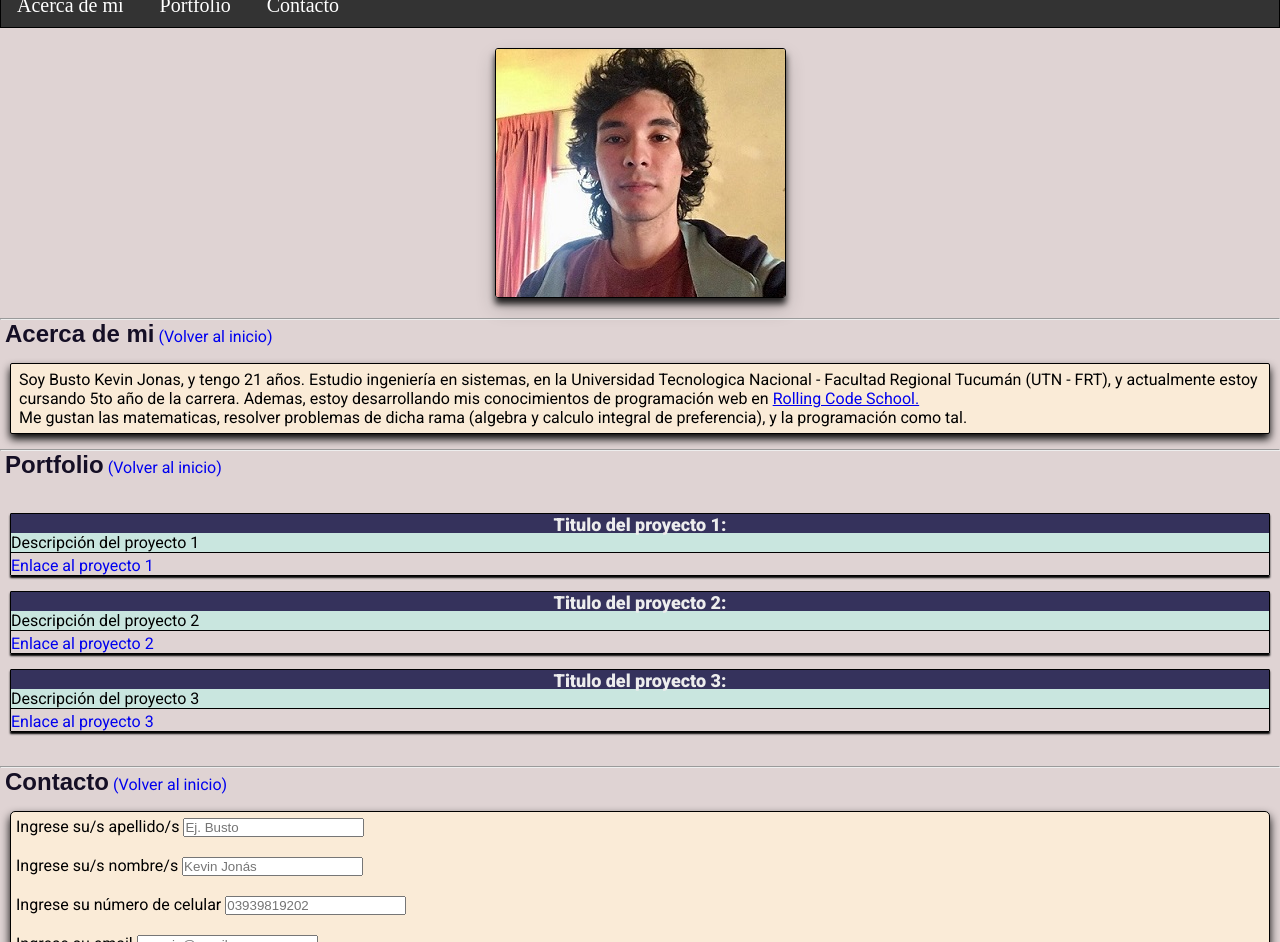
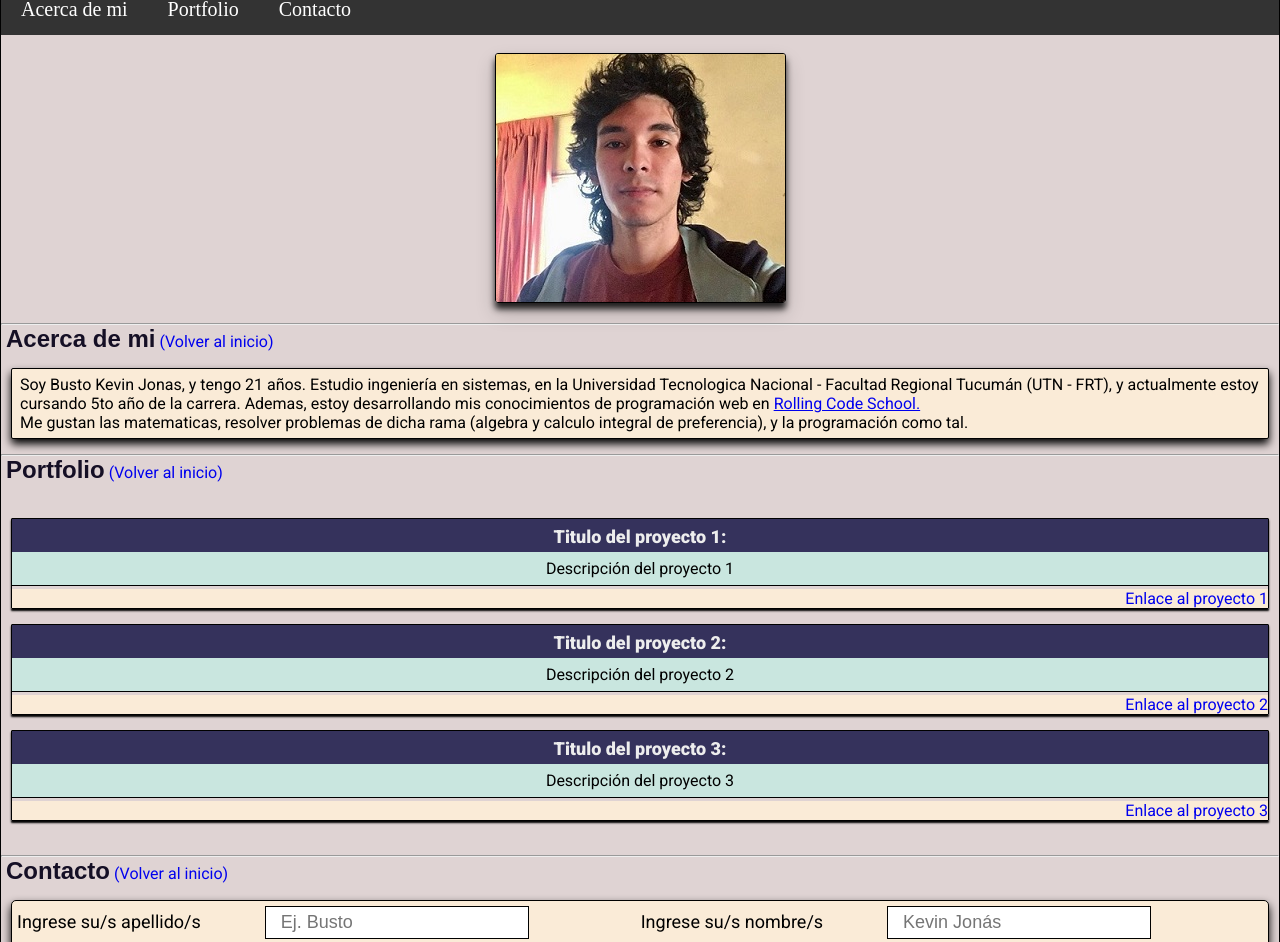
Before and after one commit to JonasBusto/Portfolio---Busto-Kevin-Jonas, a plain HTML site: page Portfolio/index.html in a window 1280 px wide. Shown: the part 55-997 px from the top of the page. Drawn offline with Linux system fonts and the light colour scheme.

Commit message:
Update style.css

```diff
--- a/Portfolio/css/style.css
+++ b/Portfolio/css/style.css
@@ -6,10 +6,15 @@
 
 body {
     background-color: #DFD3D3;
+    border: 1px solid black;
 }
 
 body>main {
     font-family: 'roboto';
+}
+
+h1 {
+    background-color: #aba7e4;
 }
 
 #adm{
@@ -41,29 +46,26 @@ body>main {
 #nav {
     font-family: 'Times New Roman', Times, serif;
     list-style-type: none; /*quita el puntito de los items*/
-    margin: 0;
-    padding-top: 10px;
-    padding-bottom: 10px;
-    padding-left: 0px;
     background-color: #333;
-    border: solid 1px;
-    margin-bottom: 20px;
+    display: flex;
+    margin-bottom: 18px;
 }
 
 #nav>li>a:hover {
-    color:#fdeb4c;
+    color:#000000;
+    background-color: #ffffff;
 }
 
 #nav>li {
-    display: inline;
+    display: flex;
 }
 
 #nav>li>a {
     color: white; /*color del texto*/
     text-align: center; /*centra el texto*/
-    padding: 14px 16px;
     text-decoration: none;  /*quita la linea sobre el link-texto*/
     font-size: 20px;
+    padding: 14px 20px;
 }
 
 
@@ -80,9 +82,6 @@ body>main {
     /*fin de centrado de imagen*/
 }
 
-#perfil>img:hover {
-    transform:rotate3d(2,3,4);
-}
 /*FIN IMAGEN*/
 
 section>h2 { /* poner el "volver al inicio a la par de H2*/
@@ -134,6 +133,8 @@ footer>a:hover {
     background-color: #35325c;
     color: #EDEDED;
     font-size: 18px;
+    padding-top: 7px;
+    padding-bottom: 7px;
 }
 
 .tdp>p {
@@ -141,10 +142,16 @@ footer>a:hover {
     background-color: #c9e6df;
     margin-top: -18px;
     margin-bottom: 3px;
+    padding-top: 7px;
+    padding-bottom: 7px;
+    text-align: center;
 }
 
 .tdp>a {
     text-decoration: none;
+    text-align: end;
+    display: block;
+    background-color: antiquewhite;
 }
 
 .tdp>a:hover {
@@ -180,3 +187,31 @@ form {
     color:#ffffff;
     background-color: #ff0000;
 }
+
+.flex-container {
+    display: flex;
+    flex-direction: row;
+
+}
+
+.flex-container>div {
+    flex: 1 1 auto;
+}
+
+input {
+    padding: 5px 15px;
+    border: 1px solid black;
+    font-size: 18px;
+    margin-left: 60px;
+}
+
+textarea {
+    padding: 5px 15px;
+    border: 1px solid black;
+    font-size: 18px;
+    margin-left: 60px;
+}
+
+label {
+    font-size: 18px;
+}
```
